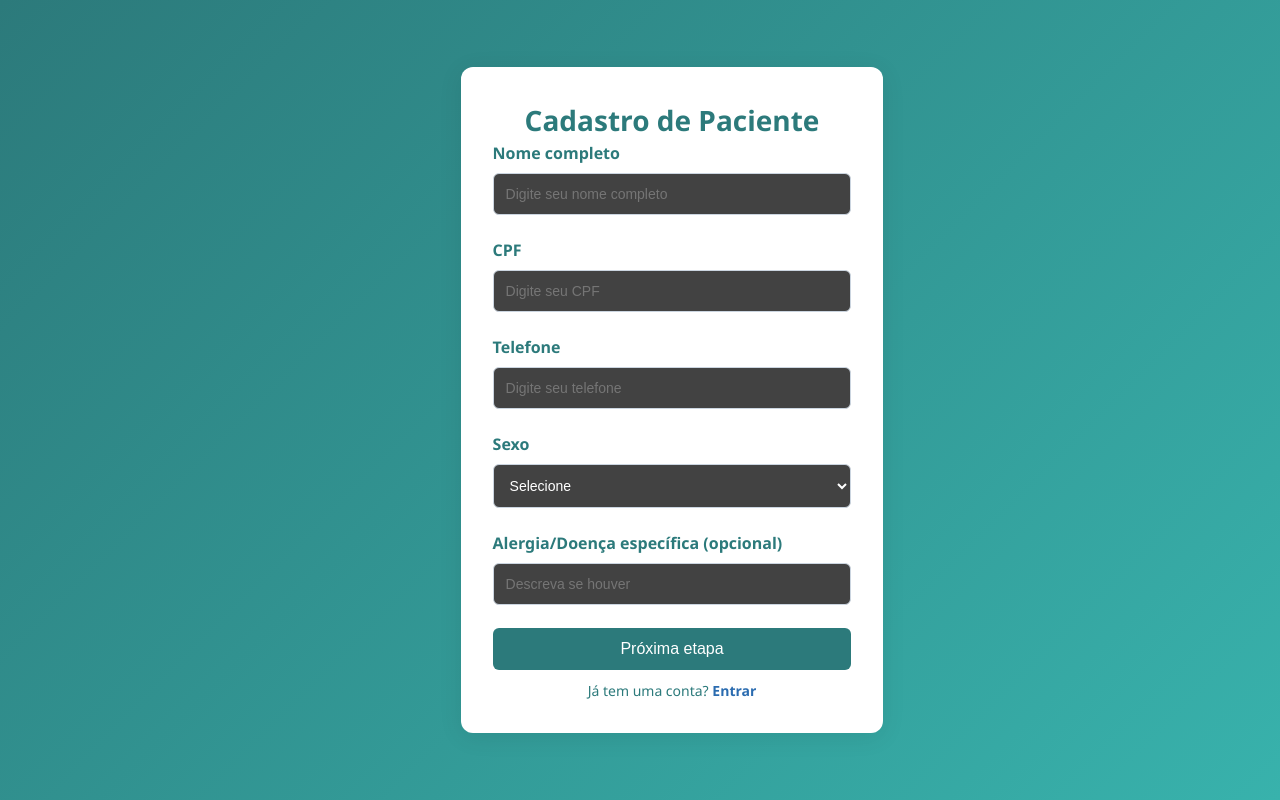
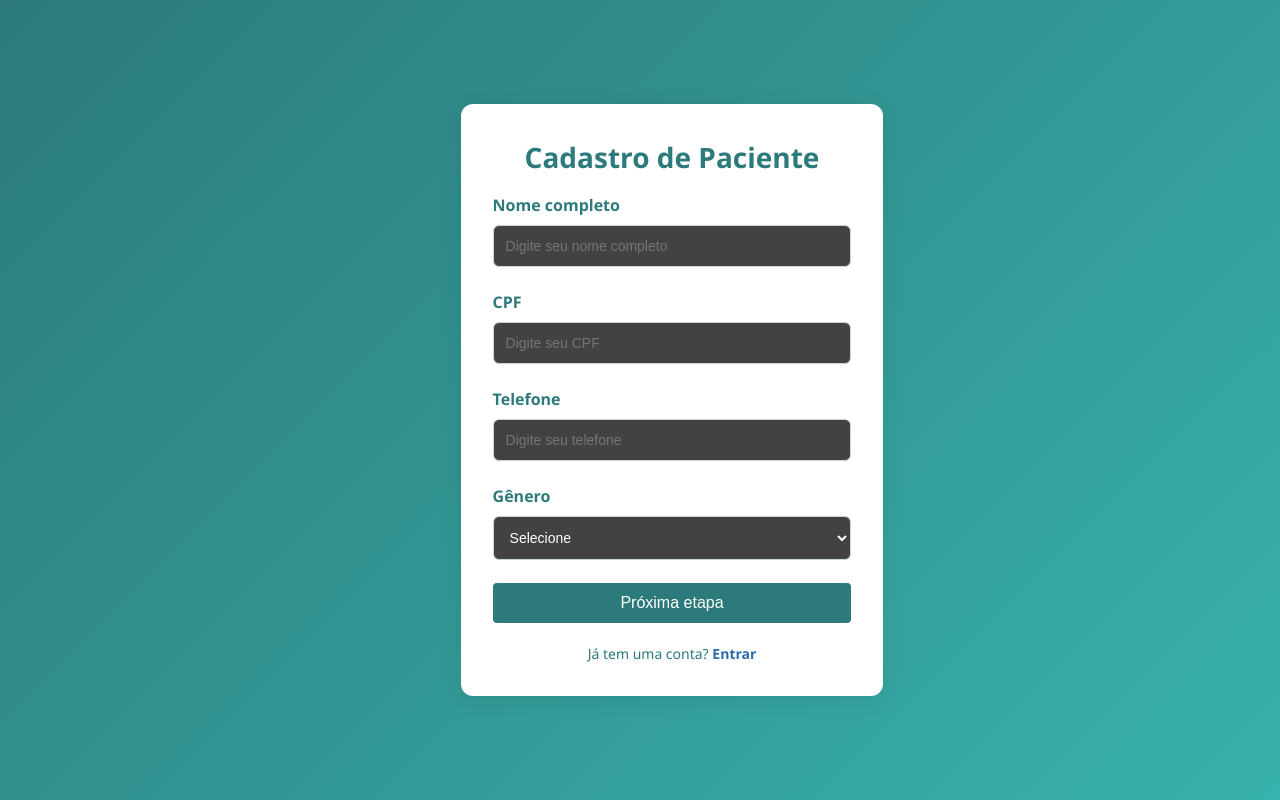
Before and after one commit to JoaoVicttor07/saude-plus-front, a React (Vite) app: page /signup in a window 1280 px wide. Built offline with nearby package versions, Linux system fonts and the light colour scheme.

Commit message:
refactor: refatoração geral para reutilização do componente de botão com props dinâmicas

```diff
--- a/src/components/Button/index.jsx
+++ b/src/components/Button/index.jsx
@@ -1,9 +1,44 @@
-import React from 'react';
-import './style.css';
+import { useState } from 'react';
 
-function Button({ children, className = '', ...props }) {
+function Button({
+  children,
+  width,
+  height = '40px',
+  fontSize = '1rem',
+  fontWeight,
+  color,
+  background = '#2c7a7b',
+  border = 'none',
+  borderRadius = '4px',
+  hoverBackground = '#285e61',
+  hoverColor,
+  style = {},
+  ...props
+}) {
+  const [isHovered, setIsHovered] = useState(false);
+
+  const customStyle = {
+    width,
+    height,
+    fontSize,
+    fontWeight,
+    color: isHovered && hoverColor ? hoverColor : color,
+    background: isHovered && hoverBackground ? hoverBackground : background,
+    border,
+    borderRadius,
+    padding: '10px',
+    cursor: 'pointer',
+    transition: 'background 0.2s, color 0.2s',
+    ...style,
+  };
+
   return (
-    <button className={`custom-button ${className}`} {...props}>
+    <button
+      style={customStyle}
+      onMouseEnter={() => setIsHovered(true)}
+      onMouseLeave={() => setIsHovered(false)}
+      {...props}
+    >
       {children}
     </button>
   );
--- a/src/components/Button/style.css
+++ b/src/components/Button/style.css
@@ -1,4 +1,4 @@
-.custom-button {
+/* .custom-button {
   background-color: #2c7a7b;
   color: #ffffff;
   padding: 10px;
@@ -15,4 +15,4 @@
 
 .button-small {
   width: 20%;
-}
+} */
--- a/src/components/header/index.jsx
+++ b/src/components/header/index.jsx
@@ -15,7 +15,10 @@ function Header() {
       <div className="main-logo" aria-label="Saúde+">
         Saúde<span>+</span>
       </div>
-      <Button className="button-small" onClick={handleLogout} aria-label="Sair">
+      <Button
+      onClick={handleLogout}
+      width = '20%'
+      >
         Sair
       </Button>
     </header>
--- a/src/pages/Auth/Signin/index.jsx
+++ b/src/pages/Auth/Signin/index.jsx
@@ -48,7 +48,7 @@ function Signin() {
           required
         />
 
-        <Button type="submit">Entrar</Button>
+        <Button>Entrar</Button>
       </form>
       {erro && <p style={{ color: "red" }}>{erro}</p>}
       <p className="register-link">
--- a/src/pages/Auth/Signup/index.jsx
+++ b/src/pages/Auth/Signup/index.jsx
@@ -1,29 +1,30 @@
-import { useState } from 'react';
-import Input from '../../../components/Input';
-import Button from '../../../components/Button';
-import Link from '../../../components/Link';
-import './style.css';
+import { useState } from "react";
+import Input from "../../../components/Input";
+import Button from "../../../components/Button";
+import Link from "../../../components/Link";
+import "./style.css";
 
 function Signup() {
   const [step, setStep] = useState(1);
   const [form, setForm] = useState({
-    nome: '',
-    cpf: '',
-    telefone: '',
-    sexo: '',
-    alergia: '',
-    email: '',
-    password: '',
-    confirmPassword: '',
+    nome: "",
+    cpf: "",
+    telefone: "",
+    sexo: "",
+    // alergia: "",
+    email: "",
+    password: "",
+    confirmPassword: "",
   });
 
-  const handleChange = e => setForm({ ...form, [e.target.name]: e.target.value });
+  const handleChange = (e) =>
+    setForm({ ...form, [e.target.name]: e.target.value });
 
-  const handleNext = e => {
+  const handleNext = (e) => {
     e.preventDefault();
     // Validação simples dos campos da primeira etapa
     if (!form.nome || !form.cpf || !form.telefone || !form.sexo) {
-      alert('Preencha todos os campos obrigatórios.');
+      alert("Preencha todos os campos obrigatórios.");
       return;
     }
     setStep(2);
@@ -31,65 +32,151 @@ function Signup() {
 
   const handleBack = () => setStep(1);
 
-  const handleSubmit = e => {
+  const handleSubmit = (e) => {
     e.preventDefault();
     // Validação simples dos campos da segunda etapa
     if (!form.email || !form.password || !form.confirmPassword) {
-      alert('Preencha todos os campos obrigatórios.');
+      alert("Preencha todos os campos obrigatórios.");
       return;
     }
     if (form.password !== form.confirmPassword) {
-      alert('As senhas não coincidem.');
+      alert("As senhas não coincidem.");
       return;
     }
     // TODO: Enviar dados para o backend
-    alert('Cadastro realizado com sucesso (simulação)');
+    alert("Cadastro realizado com sucesso (simulação)");
   };
 
   return (
     <div className="signup-container">
       <h1>Cadastro de Paciente</h1>
-      <form className="signup-form" onSubmit={step === 1 ? handleNext : handleSubmit}>
+      <form
+        className="signup-form"
+        onSubmit={step === 1 ? handleNext : handleSubmit}
+      >
         {step === 1 && (
           <>
             <label htmlFor="nome">Nome completo</label>
-            <Input type="text" id="nome" name="nome" placeholder="Digite seu nome completo" value={form.nome} onChange={handleChange} required />
+            <Input
+              type="text"
+              id="nome"
+              name="nome"
+              placeholder="Digite seu nome completo"
+              value={form.nome}
+              onChange={handleChange}
+              required
+            />
 
             <label htmlFor="cpf">CPF</label>
-            <Input type="text" id="cpf" name="cpf" placeholder="Digite seu CPF" value={form.cpf} onChange={handleChange} required />
+            <Input
+              type="text"
+              id="cpf"
+              name="cpf"
+              placeholder="Digite seu CPF"
+              value={form.cpf}
+              onChange={handleChange}
+              required
+            />
 
             <label htmlFor="telefone">Telefone</label>
-            <Input type="text" id="telefone" name="telefone" placeholder="Digite seu telefone" value={form.telefone} onChange={handleChange} required />
+            <Input
+              type="text"
+              id="telefone"
+              name="telefone"
+              placeholder="Digite seu telefone"
+              value={form.telefone}
+              onChange={handleChange}
+              required
+            />
 
-            <label htmlFor="sexo">Sexo</label>
-            <select id="sexo" name="sexo" value={form.sexo} onChange={handleChange} required>
+            <label htmlFor="sexo">Gênero</label>
+            <select
+              id="sexo"
+              name="sexo"
+              value={form.sexo}
+              onChange={handleChange}
+              required
+            >
               <option value="">Selecione</option>
               <option value="masculino">Masculino</option>
               <option value="feminino">Feminino</option>
               <option value="outro">Outro</option>
             </select>
 
-            <label htmlFor="alergia">Alergia/Doença específica (opcional)</label>
-            <Input type="text" id="alergia" name="alergia" placeholder="Descreva se houver" value={form.alergia} onChange={handleChange} />
+            {/* <label htmlFor="alergia">
+              Alergia/Doença específica (opcional)
+            </label>
+            <Input
+              type="text"
+              id="alergia"
+              name="alergia"
+              placeholder="Descreva se houver"
+              value={form.alergia}
+              onChange={handleChange}
+            /> */}
 
-            <Button type="submit">Próxima etapa</Button>
+            <Button
+              background="#2c7a7b"
+              color="#fff"
+              border="none"
+              borderRadius="4px"
+              height="40px"
+              hoverBackground="#285e61"
+              style={{
+                outline: "none",
+                boxShadow: "none",
+              }}
+            >
+              Próxima etapa
+            </Button>
           </>
         )}
 
         {step === 2 && (
           <>
             <label htmlFor="email">Email</label>
-            <Input type="email" id="email" name="email" placeholder="Digite seu email" value={form.email} onChange={handleChange} required />
+            <Input
+              type="email"
+              id="email"
+              name="email"
+              placeholder="Digite seu email"
+              value={form.email}
+              onChange={handleChange}
+              required
+            />
 
             <label htmlFor="password">Senha</label>
-            <Input type="password" id="password" name="password" placeholder="Digite sua senha" value={form.password} onChange={handleChange} required />
+            <Input
+              type="password"
+              id="password"
+              name="password"
+              placeholder="Digite sua senha"
+              value={form.password}
+              onChange={handleChange}
+              required
+            />
 
             <label htmlFor="confirmPassword">Confirmar Senha</label>
-            <Input type="password" id="confirmPassword" name="confirmPassword" placeholder="Confirme sua senha" value={form.confirmPassword} onChange={handleChange} required />
+            <Input
+              type="password"
+              id="confirmPassword"
+              name="confirmPassword"
+              placeholder="Confirme sua senha"
+              value={form.confirmPassword}
+              onChange={handleChange}
+              required
+            />
+            <Button>Cadastrar</Button>
 
-            <Button type="submit">Cadastrar</Button>
-            <Button type="button" onClick={handleBack}>Voltar</Button>
-
+            <Button
+              onClick={handleBack}
+              background="grey"
+              style={{
+                marginTop: "8px",
+              }}
+            >
+              Voltar
+            </Button>
           </>
         )}
       </form>
--- a/src/pages/Auth/Signup/style.css
+++ b/src/pages/Auth/Signup/style.css
@@ -11,7 +11,7 @@
 }
 
 .signup-container h1 {
-    margin: 0;
+    margin: 0 0 15px 0;
     font-size: 28px;
     font-weight: bold;
 }
@@ -66,7 +66,7 @@
 }
 
 .register-link {
-    margin: 10px 0 0 0;
+    margin: 20px 0 0 0;
     font-size: 14px;
     color: #2c7a7b;
 }
--- a/src/pages/patient/dashboard/index.jsx
+++ b/src/pages/patient/dashboard/index.jsx
@@ -1,4 +1,4 @@
-import { Link, useNavigate } from 'react-router-dom';
+import { Link } from 'react-router-dom';
 import { FaCalendarAlt } from "react-icons/fa";
 import Header from '../../../components/header';
 import "./style.css";
@@ -9,12 +9,6 @@ function PatientDashboard() {
     { id: 1, data: '22/05/2025', hora: '14:00', medico: 'Dr. João Silva', status: 'Agendada' },
     { id: 3, data: '28/05/2025', hora: '09:30', medico: 'Dra. Maria Souza', status: 'Agendada' },
   ];
-  const navigate = useNavigate();
-
-  const handleLogout = () => {
-    // TODO: Limpar autenticação quando houver
-    navigate('/signin');
-  };
 
   return (
     <div className="dashboard-bg">
```
Also changed, not shown: src/pages/patient/appointmentsList/index.jsx (+15 -3 lines), src/pages/patient/calendar/index.jsx (+15 -0 lines).
